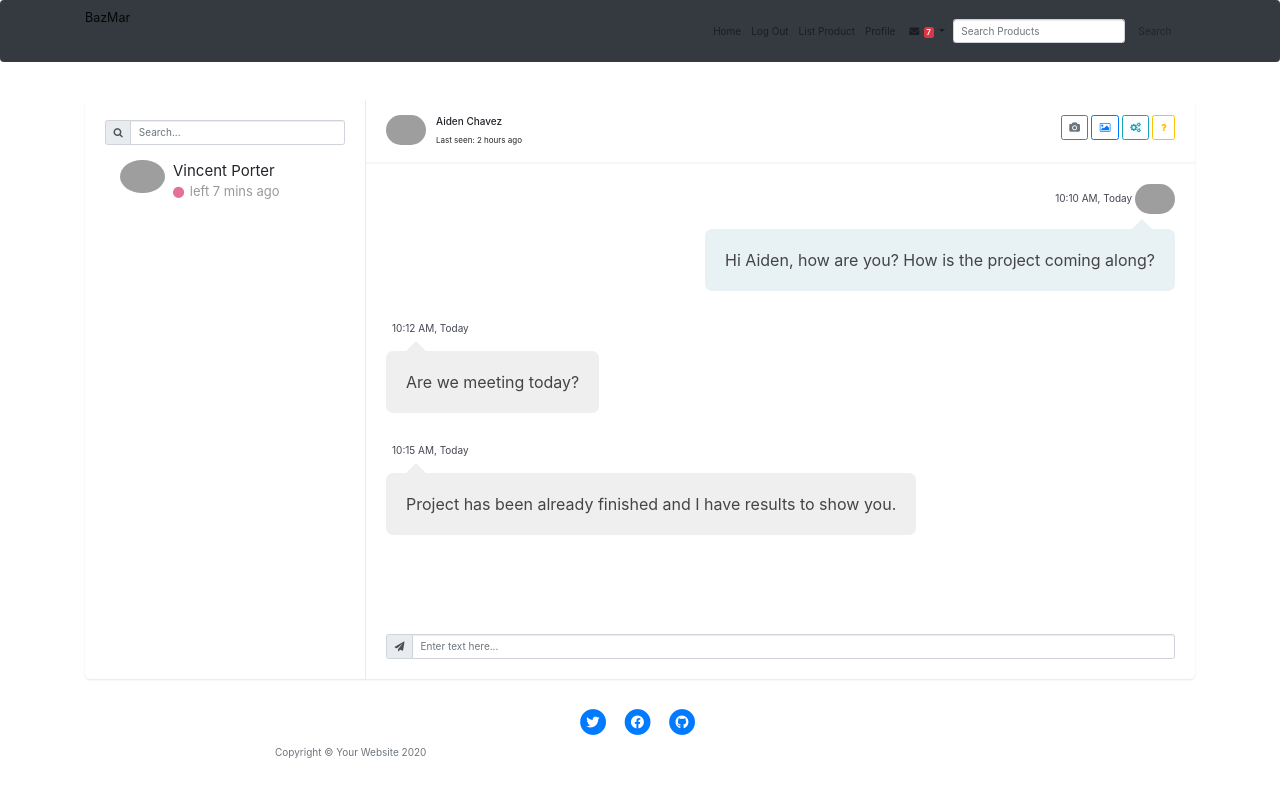
After one commit to ChrisSpescha/EcommerceWebsite, a Flask app: page /chat/1 in a window 1280 px wide. The commit adds this page. Run offline with Flask 2, Linux system fonts and the light colour scheme; the visitor is signed in with stand-in values (Sample User, id 1); data comes from the database, SQL or seed files in the repository; some libraries are stand-ins or nearby versions; grey boxes are pictures that could not be loaded.

Commit message:
Working on Message Center

```diff
--- a/main.py
+++ b/main.py
@@ -49,9 +49,21 @@ class User(UserMixin, db.Model):
 class Chat(db.Model):
     __tablename__ = "chats"
     id = db.Column(db.Integer, primary_key=True)
-    sender = db.Column(db.Integer)
-    receiver = db.Column(db.Integer)
-    messages = db.Column(db.String(100))
+    User1_ID = db.Column(db.Integer)
+    User1_name = db.Column(db.String(250), nullable=False)
+    User2_ID = db.Column(db.Integer)
+    User2_name = db.Column(db.String(250), nullable=False)
+    messages = relationship("Message", back_populates="parent_chat")
+
+
+class Message(db.Model):
+    __tablename__ = "messages"
+    message_id = db.Column(db.Integer, primary_key=True)
+    parent_chat_ID = db.Column(db.Integer, db.ForeignKey("chats.id"))
+    parent_chat = relationship("Chat", back_populates="messages")
+    message_author = db.Column(db.String(250), nullable=False)
+    body = db.Column(db.String(250), nullable=False)
+    date_posted = db.Column(db.String(250), nullable=False)
 
 
 class Product(db.Model):
@@ -191,27 +203,42 @@ def user_profile(profile_id, username):
 @login_required
 def compose_message(receiver_id):
     form = MessageForm()
+    receiver = User.query.filter_by(id=receiver_id).first()
     if form.validate_on_submit():
         new_chat = Chat(
-            sender=current_user.id,
-            receiver=receiver_id,
-            messages=form.message.data
+            User1_ID=current_user.id,
+            User1_name=current_user.name,
+            User2_ID=receiver.id,
+            User2_name=receiver.name,
         )
-        db.session.add(new_chat)
+        new_msg = Message(
+            parent_chat=new_chat,
+            message_author=current_user.name,
+            body=form.message.data,
+            date_posted=date.today().strftime("%B %d, %Y")
+        )
+        db.session.add(new_msg)
         db.session.commit()
-    return render_template("message_center.html", form=form)
+        return redirect(url_for('message_center'))
+    return render_template("compose_message.html", form=form)
 
 
 @app.route("/message_center", methods=["GET", "POST"])
 @login_required
 def message_center():
-    form = MessageForm()
-    if form.validate_on_submit():
-        new_chat = Chat(
-        )
-        db.session.add(new_chat)
-        db.session.commit()
-    return render_template("message_center.html", form=form)
+    chats = Chat.query.all()
+    user_chats = []
+    for chat in chats:
+        if current_user.id == chat.User1_ID or current_user.id == chat.User2_ID:
+            user_chats.append(chat)
+    return render_template("message_center.html", chats=user_chats)
+
+
+@app.route("/chat/<chat_id>", methods=["GET", "POST"])
+@login_required
+def display_chat(chat_id):
+    chat = Chat.query.filter_by(id=chat_id)
+    return render_template("chat.html", chat=chat)
 
 
 @app.route("/post/<product_owner>/<int:product_id>", methods=["GET", "POST"])
@@ -341,5 +368,6 @@ def create_checkout_session(product_id):
 def success():
     return render_template('success.html')
 
+
 if __name__ == "__main__":
     app.run(debug=True)
--- /dev/null
+++ b/static/css/chat.css
@@ -0,0 +1,255 @@
+body{
+    margin-top:20px;
+}
+.card {
+    background: #fff;
+    transition: .5s;
+    border: 0;
+    margin-bottom: 30px;
+    border-radius: .55rem;
+    position: relative;
+    width: 100%;
+    box-shadow: 0 1px 2px 0 rgb(0 0 0 / 10%);
+}
+.chat-app .people-list {
+    width: 280px;
+    position: absolute;
+    left: 0;
+    top: 0;
+    padding: 20px;
+    z-index: 7
+}
+
+.chat-app .chat {
+    margin-left: 280px;
+    border-left: 1px solid #eaeaea
+}
+
+.people-list {
+    -moz-transition: .5s;
+    -o-transition: .5s;
+    -webkit-transition: .5s;
+    transition: .5s
+}
+
+.people-list .chat-list li {
+    padding: 10px 15px;
+    list-style: none;
+    border-radius: 3px
+}
+
+.people-list .chat-list li:hover {
+    background: #efefef;
+    cursor: pointer
+}
+
+.people-list .chat-list li.active {
+    background: #efefef
+}
+
+.people-list .chat-list li .name {
+    font-size: 15px
+}
+
+.people-list .chat-list img {
+    width: 45px;
+    border-radius: 50%
+}
+
+.people-list img {
+    float: left;
+    border-radius: 50%
+}
+
+.people-list .about {
+    float: left;
+    padding-left: 8px
+}
+
+.people-list .status {
+    color: #999;
+    font-size: 13px
+}
+
+.chat .chat-header {
+    padding: 15px 20px;
+    border-bottom: 2px solid #f4f7f6
+}
+
+.chat .chat-header img {
+    float: left;
+    border-radius: 40px;
+    width: 40px
+}
+
+.chat .chat-header .chat-about {
+    float: left;
+    padding-left: 10px
+}
+
+.chat .chat-history {
+    padding: 20px;
+    border-bottom: 2px solid #fff
+}
+
+.chat .chat-history ul {
+    padding: 0
+}
+
+.chat .chat-history ul li {
+    list-style: none;
+    margin-bottom: 30px
+}
+
+.chat .chat-history ul li:last-child {
+    margin-bottom: 0px
+}
+
+.chat .chat-history .message-data {
+    margin-bottom: 15px
+}
+
+.chat .chat-history .message-data img {
+    border-radius: 40px;
+    width: 40px
+}
+
+.chat .chat-history .message-data-time {
+    color: #434651;
+    padding-left: 6px
+}
+
+.chat .chat-history .message {
+    color: #444;
+    padding: 18px 20px;
+    line-height: 26px;
+    font-size: 16px;
+    border-radius: 7px;
+    display: inline-block;
+    position: relative
+}
+
+.chat .chat-history .message:after {
+    bottom: 100%;
+    left: 7%;
+    border: solid transparent;
+    content: " ";
+    height: 0;
+    width: 0;
+    position: absolute;
+    pointer-events: none;
+    border-bottom-color: #fff;
+    border-width: 10px;
+    margin-left: -10px
+}
+
+.chat .chat-history .my-message {
+    background: #efefef
+}
+
+.chat .chat-history .my-message:after {
+    bottom: 100%;
+    left: 30px;
+    border: solid transparent;
+    content: " ";
+    height: 0;
+    width: 0;
+    position: absolute;
+    pointer-events: none;
+    border-bottom-color: #efefef;
+    border-width: 10px;
+    margin-left: -10px
+}
+
+.chat .chat-history .other-message {
+    background: #e8f1f3;
+    text-align: right
+}
+
+.chat .chat-history .other-message:after {
+    border-bottom-color: #e8f1f3;
+    left: 93%
+}
+
+.chat .chat-message {
+    padding: 20px
+}
+
+.online,
+.offline,
+.me {
+    margin-right: 2px;
+    font-size: 8px;
+    vertical-align: middle
+}
+
+.online {
+    color: #86c541
+}
+
+.offline {
+    color: #e47297
+}
+
+.me {
+    color: #1d8ecd
+}
+
+.float-right {
+    float: right
+}
+
+.clearfix:after {
+    visibility: hidden;
+    display: block;
+    font-size: 0;
+    content: " ";
+    clear: both;
+    height: 0
+}
+
+@media only screen and (max-width: 767px) {
+    .chat-app .people-list {
+        height: 465px;
+        width: 100%;
+        overflow-x: auto;
+        background: #fff;
+        left: -400px;
+        display: none
+    }
+    .chat-app .people-list.open {
+        left: 0
+    }
+    .chat-app .chat {
+        margin: 0
+    }
+    .chat-app .chat .chat-header {
+        border-radius: 0.55rem 0.55rem 0 0
+    }
+    .chat-app .chat-history {
+        height: 300px;
+        overflow-x: auto
+    }
+}
+
+@media only screen and (min-width: 768px) and (max-width: 992px) {
+    .chat-app .chat-list {
+        height: 650px;
+        overflow-x: auto
+    }
+    .chat-app .chat-history {
+        height: 600px;
+        overflow-x: auto
+    }
+}
+
+@media only screen and (min-device-width: 768px) and (max-device-width: 1024px) and (orientation: landscape) and (-webkit-min-device-pixel-ratio: 1) {
+    .chat-app .chat-list {
+        height: 480px;
+        overflow-x: auto
+    }
+    .chat-app .chat-history {
+        height: calc(100vh - 350px);
+        overflow-x: auto
+    }
+}
--- /dev/null
+++ b/templates/chat.html
@@ -0,0 +1,179 @@
+{% extends 'bootstrap/base.html' %}
+{% block content %}
+<head>
+
+  <meta charset="utf-8">
+  <meta name="viewport" content="width=device-width, initial-scale=1, shrink-to-fit=no">
+  <meta name="description" content="">
+  <meta name="author" content="">
+
+  <title>BazMar</title>
+
+  <!-- Bootstrap core CSS -->
+  <link href="{{ url_for('static', filename='vendor/bootstrap/css/bootstrap.min.css') }}" rel="stylesheet">
+
+  <!-- Custom fonts for this template -->
+  <link href="{{ url_for('static', filename='vendor/fontawesome-free/css/all.min.css')}}" rel="stylesheet" type="text/css">
+  <link href='https://fonts.googleapis.com/css?family=Lora:400,700,400italic,700italic' rel='stylesheet' type='text/css'>
+  <link href='https://fonts.googleapis.com/css?family=Open+Sans:300italic,400italic,600italic,700italic,800italic,400,300,600,700,800' rel='stylesheet' type='text/css'>
+
+  <!-- Custom styles for this template -->
+  <link href="{{ url_for('static', filename='css/chat.css')}}" rel="stylesheet">
+
+</head>
+
+<link href="https://maxcdn.bootstrapcdn.com/font-awesome/4.7.0/css/font-awesome.min.css" rel="stylesheet" />
+
+<body>
+
+  <!-- Navigation -->
+  <nav class="navbar navbar-expand-md navbar-light bg-dark fixed-top" id="mainNav">
+    <div class="container">
+      <a class="navbar-brand" href="{{url_for('get_all_products')}}">BazMar</a>
+      <button class="navbar-toggler navbar-toggler-right" type="button" data-toggle="collapse" data-target="#navbarResponsive" aria-controls="navbarResponsive" aria-expanded="false" aria-label="Toggle navigation">
+        Menu
+        <i class="fas fa-bars"></i>
+      </button>
+      <div class="collapse navbar-collapse" id="navbarResponsive">
+        <ul class="navbar-nav ml-auto">
+          <li class="nav-item">
+            <a class="nav-link" href="{{ url_for('get_all_products') }}">Home</a>
+          </li>
+          {% if not current_user.is_authenticated: %}
+          <li class="nav-item">
+            <a class="nav-link" href="{{ url_for('login') }}">Login</a>
+          </li>
+          <li class="nav-item">
+            <a class="nav-link" href="{{ url_for('register') }}">Register</a>
+          </li>
+          {% else: %}
+          <li class="nav-item">
+            <a class="nav-link" href="{{ url_for('logout') }}">Log Out</a>
+          </li>
+          {% endif %}
+          {% if current_user.is_authenticated: %}
+          <li class="nav-item">
+            <a class="nav-link" href="{{ url_for('add_new_listing') }}">List Product</a>
+          </li>
+          <li class="nav-item">
+            <a class="nav-link" href="{{ url_for('user_profile', profile_id=current_user.id, username=current_user.name) }}">Profile</a>
+          </li>
+                            <!-- Nav Item - Messages -->
+                        <li class="nav-item dropdown no-arrow mx-1">
+                            <a class="nav-link dropdown-toggle" href="#" id="messagesDropdown" role="button" data-toggle="dropdown" aria-haspopup="true" aria-expanded="false">
+                                <i class="fas fa-envelope fa-fw"></i>
+                                <!-- Counter - Messages -->
+                                <span class="badge badge-danger badge-counter">7</span>
+                            </a>
+                            <!-- Dropdown - Messages -->
+                            <div class="dropdown-list dropdown-menu dropdown-menu-right shadow animated--grow-in" aria-labelledby="messagesDropdown">
+                                <h6 class="dropdown-header">
+                                    Message Center
+                                </h6>
+                                <a class="dropdown-item d-flex align-items-center" href="{{ url_for('message_center') }}">
+                                    <div class="dropdown-list-image mr-3">
+                                        <img class="rounded-circle" src="img/undraw_profile_1.svg" alt="...">
+                                        <div class="status-indicator bg-success"></div>
+                                    </div>
+                                    <div class="font-weight-bold">
+                                        <div class="text-truncate">Hi there! I am wondering if you can help me with a
+                                            problem I've been having.</div>
+
+                                        <div class="small text-gray-500">Emily Fowler · 58m</div>
+                                    </div>
+                                </a>
+                                <a class="dropdown-item text-center small text-gray-500" href="#">Read More Messages</a>
+                            </div>
+                        </li>
+          {% endif %}
+        </ul>
+          <form class="form-inline my-2 my-lg-0" action="{{ url_for('get_all_products') }}" method="post">
+            <input class="form-control mr-sm-2" type="search" placeholder="Search Products" aria-label="Search" name="value">
+            <button class="btn btn-outline-muted my-2 my-sm-0" type="submit">Search</button>
+          </form>
+
+      </div>
+    </div>
+  </nav>
+
+
+<div class="container" style="margin-top:100px;">
+<div class="row clearfix">
+    <div class="col-lg-12">
+        <div class="card chat-app">
+            <div id="plist" class="people-list">
+                <div class="input-group">
+                    <div class="input-group-prepend">
+                        <span class="input-group-text"><i class="fa fa-search"></i></span>
+                    </div>
+                    <input type="text" class="form-control" placeholder="Search...">
+                </div>
+                <ul class="list-unstyled chat-list mt-2 mb-0">
+                    <li class="clearfix">
+                        <img src="https://bootdey.com/img/Content/avatar/avatar1.png" alt="avatar">
+                        <div class="about">
+                            <div class="name">Vincent Porter</div>
+                            <div class="status"> <i class="fa fa-circle offline"></i> left 7 mins ago </div>
+                        </div>
+                    </li>
+                </ul>
+            </div>
+            <div class="chat">
+                <div class="chat-header clearfix">
+                    <div class="row">
+                        <div class="col-lg-6">
+                            <a href="javascript:void(0);" data-toggle="modal" data-target="#view_info">
+                                <img src="https://bootdey.com/img/Content/avatar/avatar2.png" alt="avatar">
+                            </a>
+                            <div class="chat-about">
+                                <h6 class="m-b-0">Aiden Chavez</h6>
+                                <small>Last seen: 2 hours ago</small>
+                            </div>
+                        </div>
+                        <div class="col-lg-6 hidden-sm text-right">
+                            <a href="javascript:void(0);" class="btn btn-outline-secondary"><i class="fa fa-camera"></i></a>
+                            <a href="javascript:void(0);" class="btn btn-outline-primary"><i class="fa fa-image"></i></a>
+                            <a href="javascript:void(0);" class="btn btn-outline-info"><i class="fa fa-cogs"></i></a>
+                            <a href="javascript:void(0);" class="btn btn-outline-warning"><i class="fa fa-question"></i></a>
+                        </div>
+                    </div>
+                </div>
+                <div class="chat-history">
+                    <ul class="m-b-0">
+                        <li class="clearfix">
+                            <div class="message-data text-right">
+                                <span class="message-data-time">10:10 AM, Today</span>
+                                <img src="https://bootdey.com/img/Content/avatar/avatar7.png" alt="avatar">
+                            </div>
+                            <div class="message other-message float-right"> Hi Aiden, how are you? How is the project coming along? </div>
+                        </li>
+                        <li class="clearfix">
+                            <div class="message-data">
+                                <span class="message-data-time">10:12 AM, Today</span>
+                            </div>
+                            <div class="message my-message">Are we meeting today?</div>
+                        </li>
+                        <li class="clearfix">
+                            <div class="message-data">
+                                <span class="message-data-time">10:15 AM, Today</span>
+                            </div>
+                            <div class="message my-message">Project has been already finished and I have results to show you.</div>
+                        </li>
+                    </ul>
+                </div>
+                <div class="chat-message clearfix">
+                    <div class="input-group mb-0">
+                        <div class="input-group-prepend">
+                            <span class="input-group-text"><i class="fa fa-send"></i></span>
+                        </div>
+                        <input type="text" class="form-control" placeholder="Enter text here...">
+                    </div>
+                </div>
+            </div>
+        </div>
+    </div>
+</div>
+</div>
+
+{% include "footer.html" %}
+{% endblock %}
--- a/templates/profile.html
+++ b/templates/profile.html
@@ -20,6 +20,7 @@
           <div class="py-4 px-4">
             <div class="d-flex align-items-center justify-content-between mb-3">
               <a href="{{ url_for('compose_message', receiver_id=profile.id) }}">Send Message</a>
+              <hr>
               <h5 class="mb-0">Products Listed</h5>
             </div>
             <div class="row">
```
Also changed, not shown: templates/message_center.html (+10 -21 lines).
